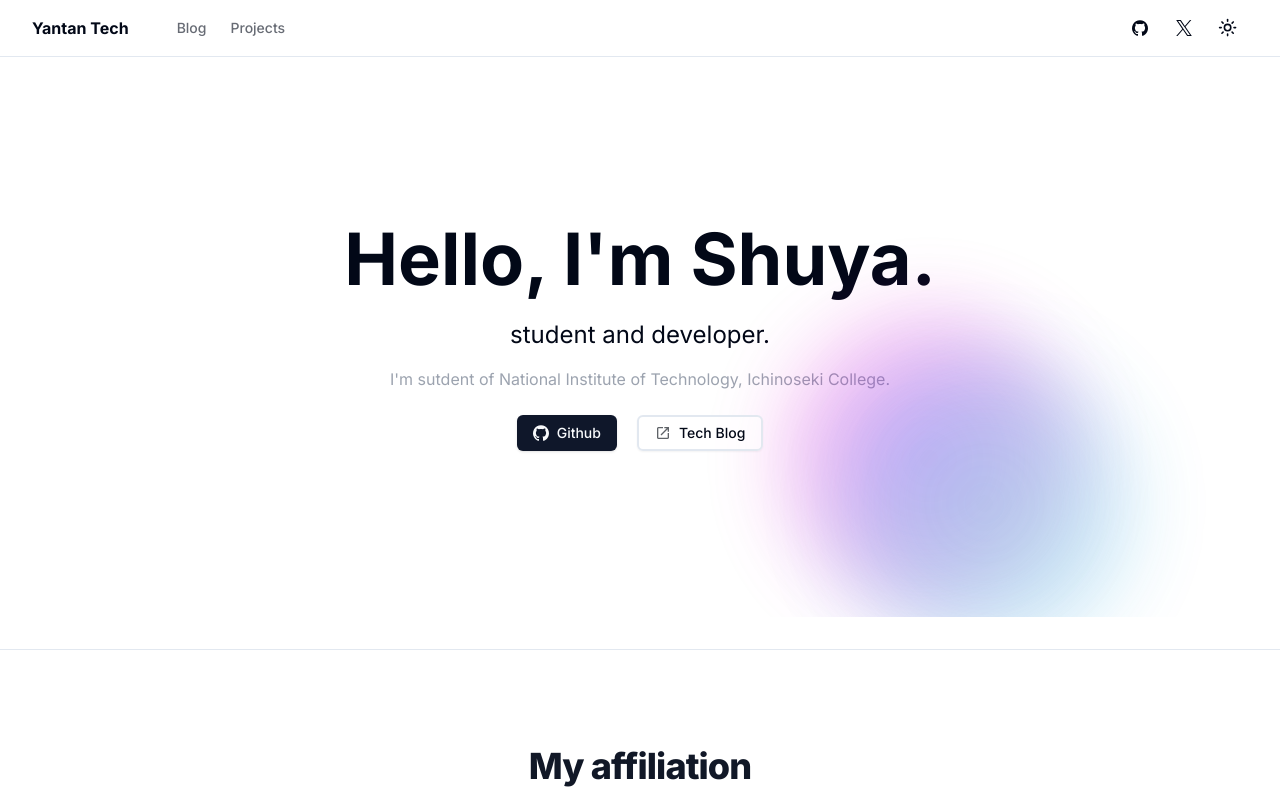
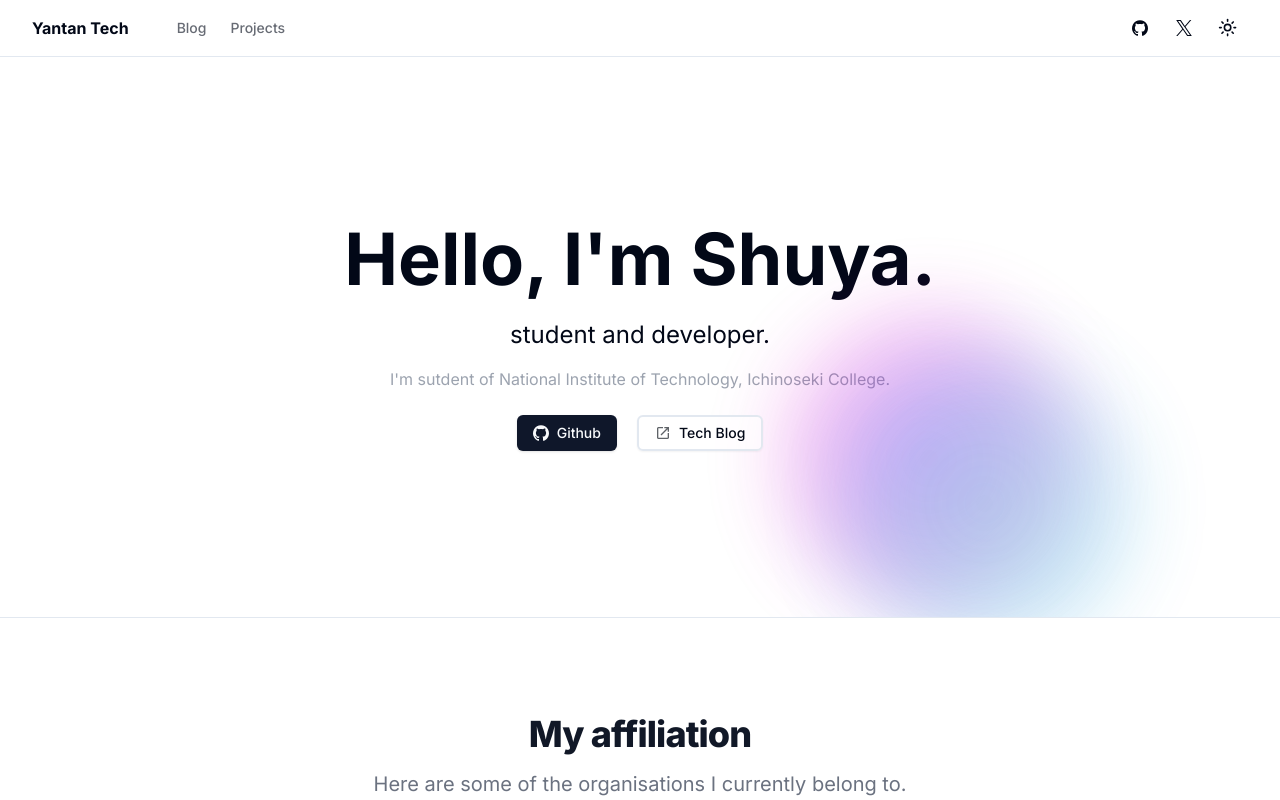
Before and after one commit to syuya2036/blog, a Next.js app: page / in a window 1280 px wide. Shown: the top 800 px of the page. Built offline with nearby package versions, Linux system fonts and the light colour scheme.

Commit message:
デザイン微修正

```diff
--- a/app/page.tsx
+++ b/app/page.tsx
@@ -12,7 +12,7 @@ export default function Projects() {
         description="student and developer."
         body="I'm sutdent of National Institute of Technology, Ichinoseki College."
       ></Hero>
-      <hr className="mt-8" />
+      <hr className="" />
       <Work></Work>
       <hr className="mt-8" />
       <Project></Project>
```
